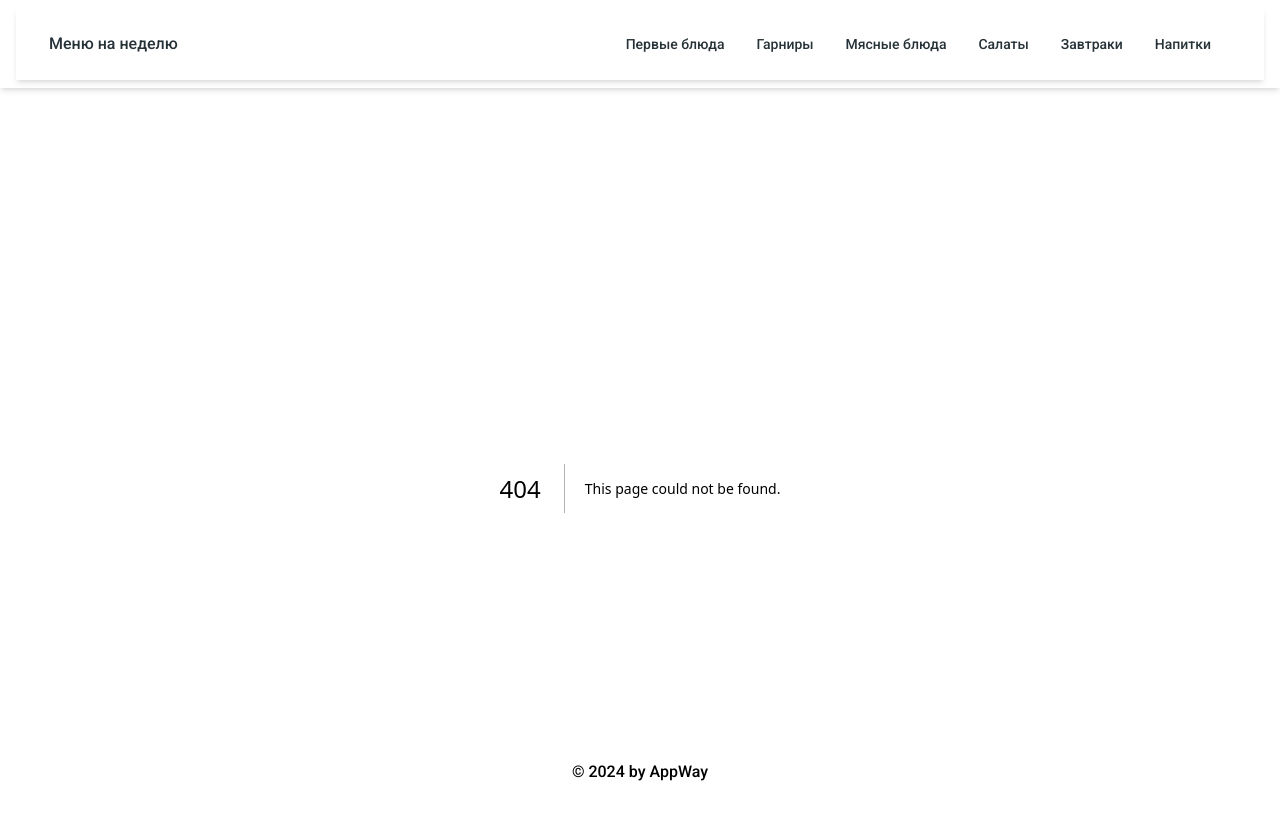
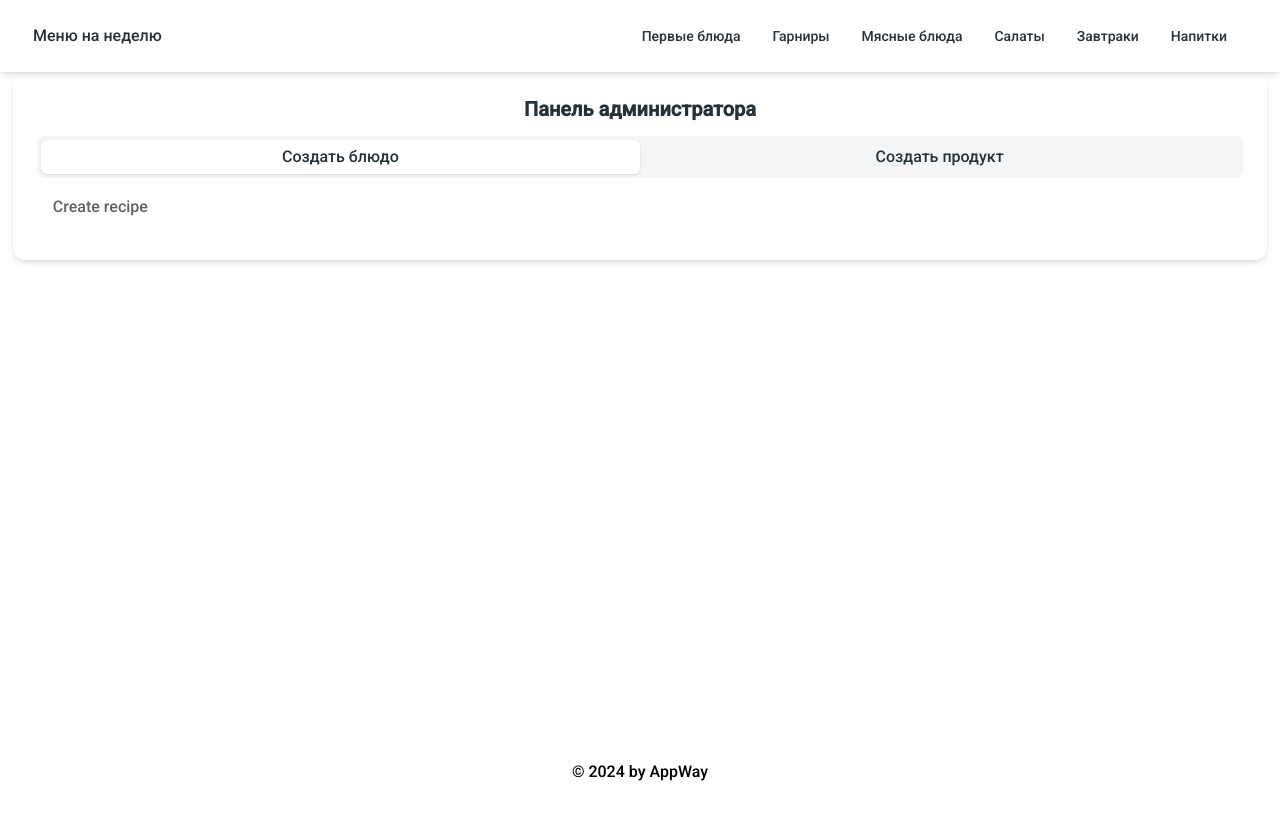
Before and after one commit to TheOldestJun/menu-creator, a Next.js app: page /admin/panel in a window 1280 px wide. Before the commit this address had no page. Shown: the top 820 px of the page. Built offline with nearby package versions, Linux system fonts and the light colour scheme.

Commit message:
admin panel init

```diff
--- /dev/null
+++ b/app/admin/panel/error.js
@@ -0,0 +1,24 @@
+"use client";
+
+import { useEffect } from "react";
+
+export default function Error({ error, reset }) {
+  useEffect(() => {
+    // Log the error to an error reporting service
+    console.error(error);
+  }, [error]);
+
+  return (
+    <div>
+      <h2>Что-то пошло не так</h2>
+      <button
+        onClick={
+          // Attempt to recover by trying to re-render the segment
+          () => reset()
+        }
+      >
+        Попробуйте снова!
+      </button>
+    </div>
+  );
+}
--- /dev/null
+++ b/app/admin/panel/page.js
@@ -0,0 +1,58 @@
+"use client";
+
+import {
+  Card,
+  CardBody,
+  CardFooter,
+  Typography,
+  Button,
+} from "@material-tailwind/react";
+import {
+  Tabs,
+  TabsHeader,
+  TabsBody,
+  Tab,
+  TabPanel,
+} from "@material-tailwind/react";
+
+export default function Page() {
+  const tabsData = [
+    {
+      label: "Создать блюдо",
+      value: "create-recipe",
+    },
+    {
+      label: "Создать продукт",
+      value: "create-product",
+    },
+  ];
+
+  return (
+    <div className="flex flex-col items-center">
+      <Card className="w-[98vw]">
+        <CardBody>
+          <Typography
+            variant="h5"
+            color="blue-gray"
+            className="text-center mb-3"
+          >
+            Панель администратора
+          </Typography>
+          <Tabs value={tabsData[0].value}>
+            <TabsHeader>
+              {tabsData.map(({ label, value }) => (
+                <Tab key={value} value={value}>
+                  {label}
+                </Tab>
+              ))}
+            </TabsHeader>
+            <TabsBody>
+              <TabPanel value="create-recipe">Create recipe</TabPanel>
+              <TabPanel value="create-product">Create product</TabPanel>
+            </TabsBody>
+          </Tabs>
+        </CardBody>
+      </Card>
+    </div>
+  );
+}
--- a/app/components/layout/Header.jsx
+++ b/app/components/layout/Header.jsx
@@ -1,6 +1,5 @@
 import {
     Navbar,
-    MobileNav,
     Typography,
     IconButton,
     Collapse
@@ -86,7 +85,7 @@ export default function Header() {
     );
 
     return (
-        <div className="flex justify-between items-center px-4 py-2 bg-secondary text-secondary-foreground shadow-md sticky top-0">
+        <div className="">
             <Navbar className="sticky top-0 z-10 h-max max-w-full rounded-none px-4 py-2 lg:px-8 lg:py-4">
                 <div className="flex items-center justify-between text-blue-gray-900">
                     <Typography
```
